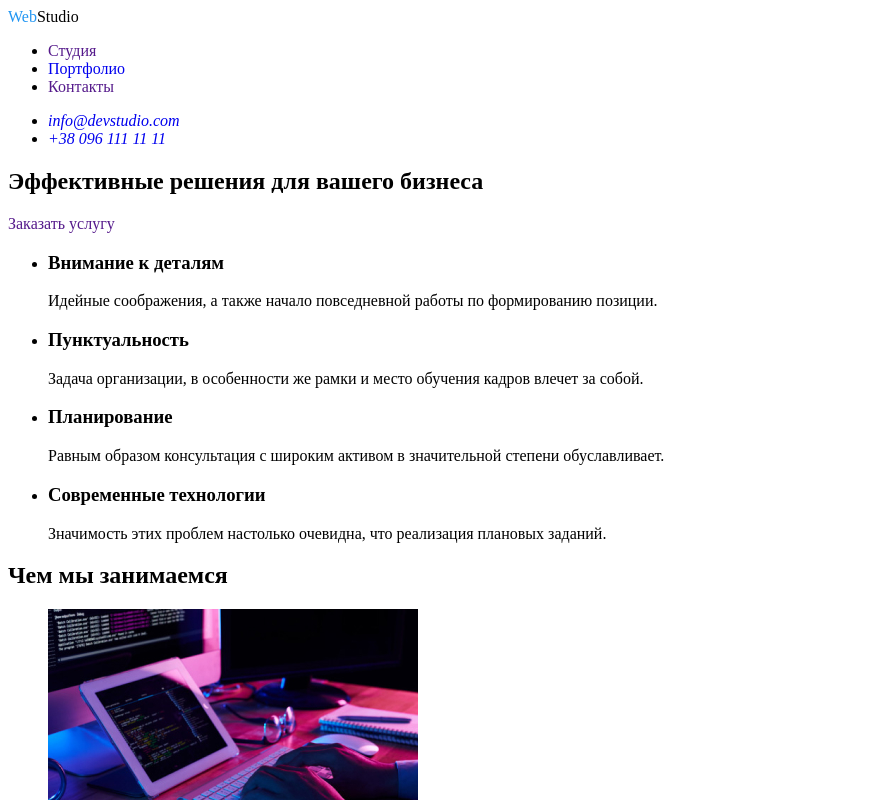
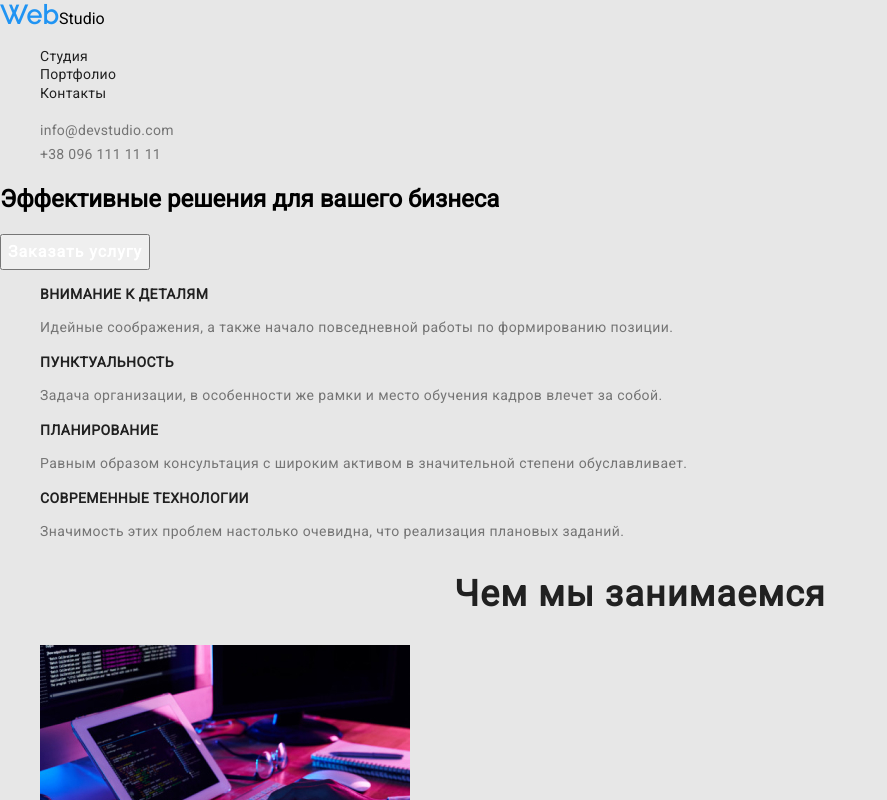
Before and after one commit to Igor-Tomilo/goit-markup-hw-02, a plain HTML site: page index.html in a window 1280 px wide. Shown: the top 800 px of the page, without its empty margins (0-887 px from the left). Drawn offline with nearby package versions, Linux system fonts and the light colour scheme.

Commit message:
Добавляет стили
Надо доделать подвал ( хувер не пашет)

```diff
--- a/css/file.css
+++ b/css/file.css
@@ -1,18 +1,156 @@
-.link {
-    text-decoration: none;
+:root {
+  --main-font: "Roboto", sans-serif;
+  --secondary-font: "Raleway", sans-serif:
+  --accent-color: rgb(32, 148, 243);
 }
 
-.logo-color {color: #2196F3;
+
+
+
+body {
+  font-family: "Roboto", sans-serif;
+  /* background color только чтоб видеть белые буквы */
+  background-color: rgb(231, 231, 231);
+}
+
+.link {
+  text-decoration: none;
+}
+.list {
+  list-style: none;
+}
+
+.logo {
+  font-family: Raleway;
+  font-style: normal;
+  font-weight: 700;
+  font-size: 26px;
+  line-height: 1.192;
+  letter-spacing: 0.03em;
+  color: rgb(32, 148, 243);
 }
 .logo-color-footer {
-    color: #ffffff;
+  color: #ffffff;
 }
 .logo-color-header {
-    color: #000000;
+   color: #000000;
+  }
+
 }
 .link:hover {
-    color: #2196F3;
+  color: #2196f3;
 }
 .link:focus {
-    color: #2196F3;
+  color: #2196f3;
 }
+.navigation-list-link {
+font-weight: 500;
+font-size: 14px;
+line-height: 1.143;
+letter-spacing: 0.02em;
+
+color: #212121;
+}
+
+.address-link {
+font-style: normal;
+font-weight: 500;
+font-size: 14px;
+line-height: 1.143;
+letter-spacing: 0.02em;
+
+color: #757575;
+
+}
+
+.navigation-list-link:hover,
+.navigation-list-link:focus,
+.address-link:hover,
+.address-link:focus {
+  color: #2196F3;
+}
+ .button-services {
+font-family: "Roboto", "sanss-serif";
+font-style: normal;
+font-weight: 700;
+font-size: 16px;
+line-height: 1.875;
+/* identical to box height, or 187% */
+
+display: flex;
+align-items: center;
+text-align: center;
+letter-spacing: 0.06em;
+
+color: #FFFFFF;
+ }
+
+ .qualities-list-heading{
+font-weight: 700;
+font-size: 14px;
+line-height: 1.143;
+letter-spacing: 0.03em;
+text-transform: uppercase;
+
+color: #212121;
+ }
+ .qualities-list-text {
+font-weight: 400;
+font-size: 14px;
+line-height: 1.714;
+
+letter-spacing: 0.03em;
+
+color: #757575;
+ }
+
+.title{
+font-weight: 700;
+font-size: 36px;
+line-height: 1.167;
+text-align: center;
+letter-spacing: 0.03em;
+
+color: #212121;
+}
+
+.team-list-names {
+font-weight: 500;
+font-size: 16px;
+line-height: 1.187;
+text-align: center;
+letter-spacing: 0.03em;
+
+color: #212121;
+}
+
+.team-list-workplace{
+font-family: Roboto;
+font-style: normal;
+font-weight: 400;
+font-size: 16px;
+line-height: 1.187;
+text-align: center;
+letter-spacing: 0.03em;
+
+color: #757575;
+}
+
+.address {
+font-weight: 400;
+font-size: 14px;
+line-height: 24px;
+/* or 171% */
+
+letter-spacing: 0.03em;
+
+color: #FFFFFF;
+}
+
+.address-list-link {
+font-weight: 400;
+font-size: 14px;
+line-height: 24px;
+letter-spacing: 0.03em;
+color: rgba(255, 255, 255, 0.6);
+}
--- a/index.html
+++ b/index.html
@@ -1,66 +1,89 @@
 <!DOCTYPE html>
-<html lang="en">
+<html lang="ru">
   <head>
     <meta charset="UTF-8" />
     <meta name="viewport" content="width=device-width, initial-scale=1.0" />
     <title lang="en">Web Studio</title>
-    <link href="https://fonts.googleapis.com/css2?family=Raleway&family=Roboto&display=swap" rel="stylesheet">
-    <link rel="stylesheet" href="./css/file.css">
+    <link
+      rel="stylesheet"
+      href="https://cdnjs.cloudflare.com/ajax/libs/modern-normalize/1.0.0/modern-normalize.css"
+    />
+    <link
+      href="https://fonts.googleapis.com/css2?family=Raleway&family=Roboto&display=swap"
+      rel="stylesheet"
+    />
+    <link rel="stylesheet" href="./css/file.css" />
   </head>
   <body>
-    <header>
-      <nav>
-        <a class="link" href="/"> <span class="logo-color">Web</span><span class="logo-color-header">Studio</span></a>
-        <ul>
-          <li><a class="link" href="">Студия</a></li>
-          <li><a class="link" href="./portfolio.html">Портфолио</a></li>
-          <li><a class="link" href="">Контакты</a></li>
+    <!-- Heder Шапка страницы -->
+    <header class="header">
+      <nav class="navigation">
+        <a class="link" href="/">
+          <span class="logo">Web</span
+          ><span class="logo-color-header">Studio</span>
+        </a>
+        <ul class="navigation-list list">
+          <li class="navigation-list-item">
+            <a class="navigation-list-link link" href="/">Студия</a>
+          </li>
+          <li class="navigation-list-item">
+            <a class="navigation-list-link link" href="./portfolio.html"
+              >Портфолио</a
+            >
+          </li>
+          <li class="navigation-list-item">
+            <a class="navigation-list-link link" href="">Контакты</a>
+          </li>
         </ul>
       </nav>
-      <address>
-        <ul>
+      <address class="address">
+        <ul class="address-item list">
           <li>
-            <a class="link" href="mailto:info@devstudio.com">info@devstudio.com</a>
+            <a class="address-link link" href="mailto:info@devstudio.com"
+              >info@devstudio.com</a
+            >
           </li>
           <li>
-            <a class="link" href="tel:+380961111111">+38 096 111 11 11</a>
+            <a class="address-link link" href="tel:+380961111111"
+              >+38 096 111 11 11</a
+            >
           </li>
         </ul>
       </address>
     </header>
     <!-- Hero Герой-->
-    <section>
+    <section class="hero">
       <h1>Эффективные решения для вашего бизнеса</h1>
-      <a class="link" href="">Заказать услугу</a>
+      <button class="button-services">Заказать услугу</button>
     </section>
     <!-- Qualities Качества -->
-    <section>
+    <section class="qualities">
       <h2 hidden>Нашы качества</h2>
-      <ul>
+      <ul class="qualities-list list">
         <li>
-          <h3>Внимание к деталям</h3>
-          <p>
+          <h3 class="qualities-list-heading">Внимание к деталям</h3>
+          <p class="qualities-list-text">
             Идейные соображения, а также начало повседневной работы по
             формированию позиции.
           </p>
         </li>
         <li>
-          <h3>Пунктуальность</h3>
-          <p>
+          <h3 class="qualities-list-heading">Пунктуальность</h3>
+          <p class="qualities-list-text">
             Задача организации, в особенности же рамки и место обучения кадров
             влечет за собой.
           </p>
         </li>
         <li>
-          <h3>Планирование</h3>
-          <p>
+          <h3 class="qualities-list-heading">Планирование</h3>
+          <p class="qualities-list-text">
             Равным образом консультация с широким активом в значительной степени
             обуславливает.
           </p>
         </li>
         <li>
-          <h3>Современные технологии</h3>
-          <p>
+          <h3 class="qualities-list-heading">Современные технологии</h3>
+          <p class="qualities-list-text">
             Значимость этих проблем настолько очевидна, что реализация плановых
             заданий.
           </p>
@@ -68,10 +91,10 @@
       </ul>
     </section>
     <!-- What are we doing Чем мы занимаемся -->
-    <section>
-      <h2>Чем мы занимаемся</h2>
-      <ul>
-        <li>
+    <section class="works">
+      <h2 class="title">Чем мы занимаемся</h2>
+      <ul class="works-list list">
+        <li class="works-list-item">
           <img
             src="./imeges/What-are-we-doing/img-1.jpg"
             alt="Написание кода на клавиатуре"
@@ -79,7 +102,7 @@
             height="294"
           />
         </li>
-        <li>
+        <li class="works-list-item">
           <img
             src="./imeges/What-are-we-doing/img-2.jpg"
             alt="смартфон в руках на фоне ноутбука"
@@ -87,7 +110,7 @@
             height="294"
           />
         </li>
-        <li>
+        <li class="works-list-item">
           <img
             src="./imeges/What-are-we-doing/img-3.jpg"
             alt="цвеовая палитра на экране планшета"
@@ -98,65 +121,76 @@
       </ul>
     </section>
     <!-- Our team Наша команда -->
-    <section>
-      <h2>Наша Команда</h2>
-      <ul>
-        <li>
+    <section class="team">
+      <h2 class="title">Наша Команда</h2>
+      <ul class="team-list list">
+        <li class="team-list-item">
           <img
             src="./imeges/team/img-1.jpg"
             alt="Фото Игоря Демьяненко"
             width="270"
             height="260"
           />
-          <p>Игорь Демьяненко</p>
-          <p lang="en">Product Designer</p>
+          <p class="team-list-names">Игорь Демьяненко</p>
+          <p class="team-list-workplace" lang="en">Product Designer</p>
         </li>
-        <li>
+        <li class="team-list-item">
           <img
             src="./imeges/team/img-2.jpg"
             alt="Фото Ольги Репеной"
             width="270"
             height="260"
           />
-          <p>Ольга Репина</p>
-          <p lang="en">Frontend Developer</p>
+          <p class="team-list-names">Ольга Репина</p>
+          <p class="team-list-workplace" lang="en">Frontend Developer</p>
         </li>
-        <li>
+        <li class="team-list-item">
           <img
             src="./imeges/team/img-3.jpg"
             alt="Фото Николая Тарасова"
             width="270"
             height="260"
           />
-          <p>Николай Тарасов</p>
-          <p lang="en">Marketing</p>
+          <p class="team-list-names">Николай Тарасов</p>
+          <p class="team-list-workplace" lang="en">Marketing</p>
         </li>
-        <li>
+        <li class="team-list-item">
           <img
             src="./imeges/team/img-4.jpg"
             alt="Фото Михаила Ермакова"
             width="270"
             height="260"
           />
-          <p>Михаил Ермаков</p>
-          <p lang="en">UI Designer</p>
+          <p class="team-list-names">Михаил Ермаков</p>
+          <p class="team-list-workplace" lang="en">UI Designer</p>
         </li>
       </ul>
     </section>
-    <!-- Basement Подвал -->
-    <footer>
-      <a class="link" href="/"> <span class="logo-color">Web</span><span class="logo-color-footer">Studio</span></a>
+    <!-- Footer Подвал -->
+    <footer class="footer">
+      <a class="link" href="/">
+        <span class="logo">Web</span>
+        <span class="logo-color-footer">Studio</span>
+      </a>
       <address>
-        <ul>
+        <ul class="address-list list">
           <li>
-            <a class="link" href="https://goo.gl/maps/Qc6sMuTZFvDPrBof6"
+            <a class="address link" href="https://goo.gl/maps/Qc6sMuTZFvDPrBof6"
               >г. Киев, пр-т Леси Украинки, 26</a
             >
           </li>
-          <li><a class="link" href="mailto:info@devstudio.com">info@devstudio.com</a></li>
-          <li><a class="link" href="tel:+380961111111">+38 096 111 11 11</a></li>
+          <li class="address-list-item">
+            <a class="address-list-link link" href="mailto:info@devstudio.com"
+              >info@devstudio.com</a
+            >
+          </li>
+          <li class="address-list-item">
+            <a class="address-list-link link" href="tel:+380961111111"
+              >+38 096 111 11 11</a
+            >
+          </li>
         </ul>
       </address>
     </footer>
   </body>
-  </html>
+</html>
```
Also changed, not shown: portfolio.html (+31 -9 lines).
